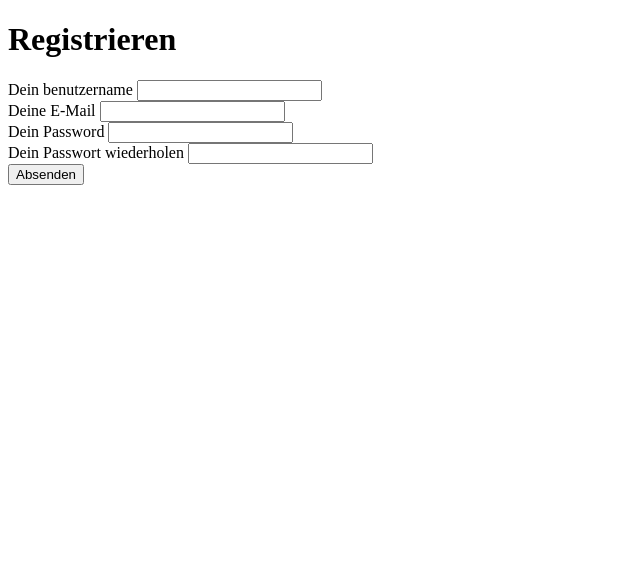
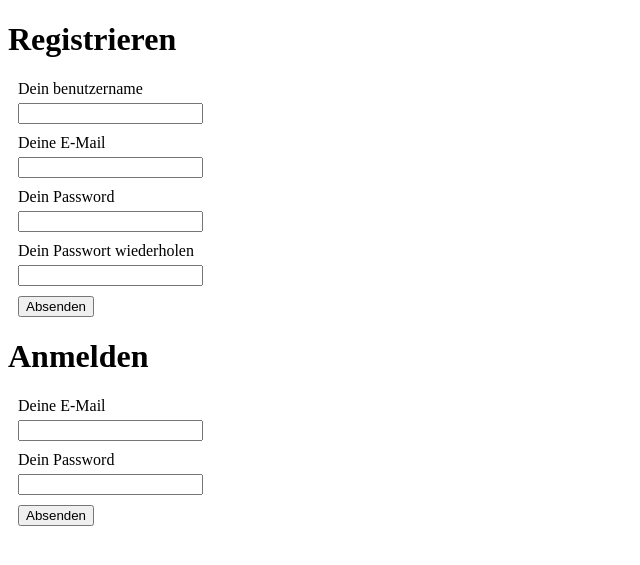
Before and after one commit to PHP-Feedback-Projekt/feedback-site, a PHP site: page / in a window 1280 px wide. Shown: the top 565 px of the page, without its empty margins (0-640 px from the left). Run offline with PHP 8.4, Linux system fonts and the light colour scheme.

Commit message:
added User register request

```diff
--- a/controller/UserController.php
+++ b/controller/UserController.php
@@ -23,3 +23,30 @@ function deleteUser($db, $id)
         ':user_id' => $id,
     ]);
 }
+
+
+function getUserByEmail($db, $user_email) {
+    $sql = 'SELECT * FROM users WHERE email = :user_email';
+    $stmt = $db->prepare($sql);
+    $stmt->execute([
+        ':user_email' => $user_email,
+    ]);
+    $user = $stmt->fetch();
+
+    var_dump($user);
+
+
+    return $user;
+}
+
+function loginUser($callback){
+    $user_id= $callback['user_id'];
+    $user_name = $callback['user_name'];
+    $user_email= $callback['user_email'];
+
+    $_SESSION['user_id'] = $user_id;
+    $_SESSION['user_name'] = $user_name;
+    $_SESSION['user_email'] = $user_email;
+
+    Redirect('protected/index.php', false);
+}
--- /dev/null
+++ b/helper/Helper.php
@@ -0,0 +1,8 @@
+<?php
+
+function Redirect($url, $permanent = false)
+{
+    header('Location: ' . $url, true, $permanent ? 301 : 302);
+
+    exit();
+}
--- a/index.php
+++ b/index.php
@@ -1,9 +1,14 @@
 <?php
 
+session_start();
 require 'database/database_connection.php';
+include 'controller/UserController.php';
 require 'requests/UserRegisterRequest.php';
+require 'requests/UserLoginRequest.php';
+require 'helper/Helper.php';
 
 $db = connectToDatabase();
+
 
 $errors = [];
 $action = $_POST['action'] ?? '';
@@ -12,9 +17,26 @@ if ($_SERVER['REQUEST_METHOD'] === 'POST') {
 
     //Register Form
     if ($action === 'register') {
+        echo "register";
+        $callback = handleRegisterRequest($db);
 
-        $errors = handleRegisterRequest($db);
+        if(isset($callback['user_name']) && isset($callback['user_id'])){
+            $ok = true;
+            loginUser($callback);
+
+        }
+
     }
+
+    if ($action === 'login') {
+        $callback = handleLoginRequest($db);
+
+        if(isset($callback['user_name']) && isset($callback['user_id'])){
+            loginUser($callback);
+        }
+
+    }
+
 }
 
 ?>
@@ -27,6 +49,29 @@ if ($_SERVER['REQUEST_METHOD'] === 'POST') {
     <meta http-equiv="X-UA-Compatible" content="IE=edge">
     <meta name="viewport" content="width=device-width, initial-scale=1.0">
     <title>Anmelden</title>
+
+    <style>
+        .wrapper {
+            background: lightgray;
+        }
+
+        .form-group {
+            margin: 5px 10px;
+        }
+
+        .form-group > label {
+            display: block;
+        }
+
+        .form-group input {
+            margin: 5px 0;
+        }
+
+        .alert {
+            color: red;
+        }
+    </style>
+
 </head>
 
 <body>
@@ -39,9 +84,9 @@ if ($_SERVER['REQUEST_METHOD'] === 'POST') {
             <label for="name">Dein benutzername</label>
             <input type="text" name="name" id="name">
 
-            <?php if (isset($errors['name'])) : ?>
+            <?php if (isset($callback['error_register_name'])) : ?>
                 <div class="alert">
-                    <?= $errors['name'] ?>
+                    <?= $callback['error_register_name'] ?>
                 </div>
             <?php endif; ?>
 
@@ -52,9 +97,9 @@ if ($_SERVER['REQUEST_METHOD'] === 'POST') {
             <input type="text" name="email" id="email">
 
 
-            <?php if (isset($errors['email'])) : ?>
+            <?php if (isset($callback['error_register_email'])) : ?>
                 <div class="alert">
-                    <?= $errors['email'] ?>
+                    <?= $callback['error_register_email'] ?>
                 </div>
             <?php endif; ?>
 
@@ -64,9 +109,9 @@ if ($_SERVER['REQUEST_METHOD'] === 'POST') {
             <label for="password">Dein Password</label>
             <input type="text" name="password" id="password">
 
-            <?php if (isset($errors['password'])) : ?>
+            <?php if (isset($callback['error_register_password'])) : ?>
                 <div class="alert">
-                    <?= $errors['password'] ?>
+                    <?= $callback['error_register_password'] ?>
                 </div>
             <?php endif; ?>
 
@@ -76,17 +121,62 @@ if ($_SERVER['REQUEST_METHOD'] === 'POST') {
             <label for="repeat_password">Dein Passwort wiederholen</label>
             <input type="text" name="repeat_password" id="repeat_password">
 
-            <?php if (isset($errors['password'])) : ?>
+            <?php if (isset($callback['error_register_password'])) : ?>
                 <div class="alert">
-                    <?= $errors['password'] ?>
+                    <?= $callback['error_register_password'] ?>
                 </div>
             <?php endif; ?>
 
         </div>
 
-        <button type="submit" name="action" value="register">Absenden</button>
+       <div class="form-group">
+       <button type="submit" name="action" value="register">Absenden</button>
+       </div>
 
     </form>
+
+    <h1>Anmelden</h1>
+
+<form action="index.php" method="post">
+
+    <div class="form-group">
+        <label for="email">Deine E-Mail</label>
+        <input type="text" name="email" id="email">
+
+
+        <?php if (isset($callback['error_login_email'])) : ?>
+            <div class="alert">
+                <?= $callback['error_login_email'] ?>
+            </div>
+        <?php endif; ?>
+
+    </div>
+
+    <div class="form-group">
+        <label for="password">Dein Password</label>
+        <input type="text" name="password" id="password">
+
+        <?php if (isset($errocallbackrs['error_login_password'])) : ?>
+            <div class="alert">
+                <?= $callback['error_login_password'] ?>
+            </div>
+        <?php endif; ?>
+
+    </div>
+
+
+   <div class="form-group">
+    <button type="submit" name="action" value="login">Absenden</button>
+   </div>
+
+</form>
+
+    <?php if (isset($ok)) : ?>
+                <div class="alert">
+                   Du hast dich erfolgreich registriert!
+                </div>
+            <?php endif; ?>
+
 
 </body>
 
--- /dev/null
+++ b/requests/UserLoginRequest.php
@@ -0,0 +1,44 @@
+<?php
+
+
+function handleLoginRequest($db)
+{
+
+    $error = [];
+    $user_email = $_POST['email'] ?? '';
+    $user_password = $_POST['password'] ?? '';
+
+    //validate email
+    if (!filter_var($user_email, FILTER_VALIDATE_EMAIL)) {
+        $error['error_login_email'] = 'Bitte gebe eine Email an!';
+    }
+
+    if ($user_email === '') {
+        $error['error_login_email'] = 'Bitte gebe eine Email an!';
+    }
+
+    //Validate password
+    if ($user_password === '') {
+        $error['error_login_password'] = 'Bitte gebe ein Password an';
+    }
+
+    $user = getUserByEmail($db, $user_email);
+
+    if($user && password_verify($user_password, $user['password'])){
+        if(!$error) {
+            $callback = [
+                "user_id" => $user['id'],
+                "user_name" => $user['name'],
+                "user_email" => $user_email,
+            ];
+
+
+            return $callback;
+        }
+    }else{
+        $error['error_login_email'] = 'Bitte überprüfe deine Anmeldedaten!';
+    }
+
+    return $error;
+
+}
--- a/requests/UserRegisterRequest.php
+++ b/requests/UserRegisterRequest.php
@@ -1,9 +1,11 @@
 <?php
 
-require './controller/UserController.php';
 
 function handleRegisterRequest($db)
 {
+
+    $error = [];
+
     $user_name = $_POST['name'] ?? '';
     $user_email = $_POST['email'] ?? '';
     $user_password = $_POST['password'] ?? '';
@@ -12,34 +14,54 @@ function handleRegisterRequest($db)
 
     //validate name
     if ($user_name === '') {
-        $error['name'] = 'Bitte gebe einen gültigen Benutzername ein!';
+        $error['error_register_name'] = 'Bitte gebe einen gültigen Benutzername ein!';
     }
 
     //validate email
     if (!filter_var($user_email, FILTER_VALIDATE_EMAIL)) {
-        $error['email'] = 'Bitte gebe eine Email an!';
+        $error['error_register_email'] = 'Bitte gebe eine Email an!';
     }
 
     if ($user_email === '') {
-        $error['email'] = 'Bitte gebe eine Email an!';
+        $error['error_register_email'] = 'Bitte gebe eine Email an!';
     }
 
     //validate password
     if (mb_strlen($user_password) < 8) {
-        $error['password'] = 'Das Passwort muss mindestens 8 Zeichen enthalten';
+        $error['error_register_password'] = 'Das Passwort muss mindestens 8 Zeichen enthalten';
     }
 
     if ($user_password !== $user_repeat_password) {
-        $error['password'] = 'Deine Passwörter stimmen nicht überein!';
+        $error['error_register_password'] = 'Deine Passwörter stimmen nicht überein!';
     }
 
     if ($user_password === '') {
-        $error['password'] = 'Bitte gebe ein Password an';
+        $error['error_register_password'] = 'Bitte gebe ein Password an';
+    }
+
+
+    $user = getUserByEmail($db, $user_email);
+
+
+    if($user && $user_email === $user['email']){
+        $error['error_register_email'] = 'Es existiert bereits ein Account mit dieser E-Mail';
     }
 
     if (!$error) {
 
         createUser($db, $user_name, $user_email, $user_password);
+
+        $user = getUserByEmail($db, $user_email);
+
+        $callback = [
+            "user_id" => $user['id'],
+            "user_name" => $user_name,
+            "user_email" => $user_email,
+        ];
+
+
+        return $callback;
+
     }
     return $error;
 }
```
Also changed, not shown: protected/index.php (added, +44 -0 lines).
